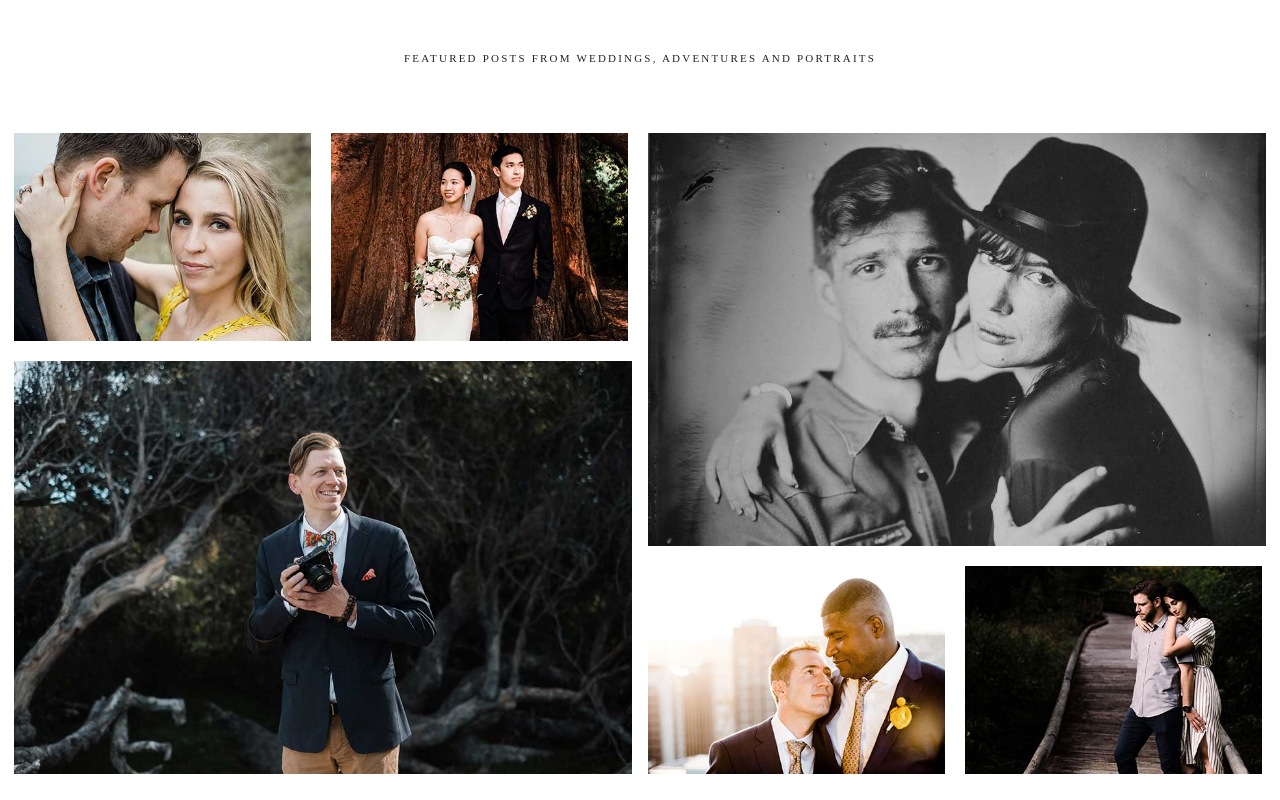
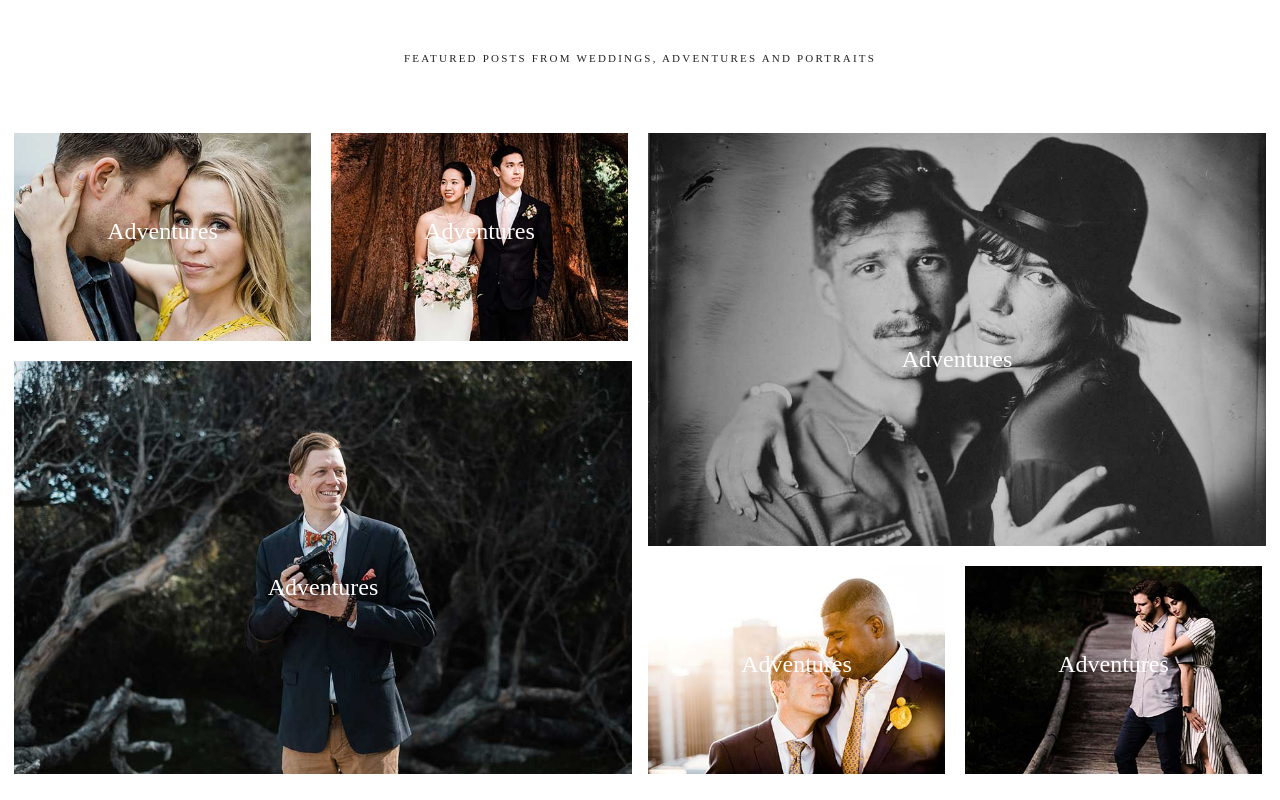
Before and after one commit to Fission-Fox/photographypage, a Next.js app: page / in a window 1280 px wide. Shown: the part 1040-1840 px from the top of the page. Built offline with nearby package versions, Linux system fonts and the light colour scheme.

Commit message:
fix: slider

```diff
--- a/src/component/herosection.tsx
+++ b/src/component/herosection.tsx
@@ -28,7 +28,7 @@ export default function Herosection() {
             style={{
               objectFit: "cover",
               height: "100vh",
-              position: "absolute",
+              width: "100%",
             }}
           />
         </div>
--- a/src/component/images.tsx
+++ b/src/component/images.tsx
@@ -23,58 +23,94 @@ export default function Images() {
       <div className="flex flex-wrap items-center justify-center gap-1 lg:gap-4 mt-16 px-2">
         <div className="w-[90%] sm:w-auto">
           <div className="flex gap-1 lg:gap-5 ">
-            <div className="w-[50%] md:w-[297px] h-[150px] md:h-[208px]">
+            <div className="w-[50%] md:w-[297px] group h-[150px] md:h-[208px] relative">
               <Image
                 src={adventure}
-                className="w-[100%] h-[100%] hover:scale-95 transition duration-700 cursor-pointer"
+                className="w-[100%] h-[100%] group-hover:scale-95 transition duration-700 cursor-pointer absolute"
                 style={{ objectFit: "cover" }}
                 alt=""
               />
+              <div
+                style={{ fontFamily: "Sorts Mill Goudy" }}
+                className="relative  flex justify-center group-hover:scale-95 transition duration-700 items-center text-white text-[24px] top-20"
+              >
+                Adventures
+              </div>
             </div>
-            <div className="w-[50%] md:w-[297px] h-[150px] md:h-[208px]">
+            <div className="w-[50%] sm:w-[297px] h-[150px] md:h-[208px] relative">
               <Image
                 src={sarahdan}
-                className="w-[100%] h-[100%] hover:scale-95 transition duration-700 cursor-pointer"
+                className="w-[100%] h-[100%] hover:scale-95 transition duration-700 cursor-pointer absolute"
                 style={{ objectFit: "cover" }}
                 alt=""
               />
+              <div
+                style={{ fontFamily: "Sorts Mill Goudy" }}
+                className="relative  flex justify-center group-hover:scale-95 transition duration-700 items-center text-white text-[24px] top-20"
+              >
+                Adventures
+              </div>
             </div>
           </div>
-          <div className="mt-1 lg:mt-5 w-[100%] md:w-[600px] lg:w-[618px] h-[200px] md:h-[413px]">
+          <div className="mt-1 lg:mt-5 w-[100%] sm:w-[600px] lg:w-[618px] h-[200px] md:h-[413px] relative">
             <Image
               src={photographer}
-              className="hover:scale-95 transition duration-700 cursor-pointer w-[100%] h-[100%]  object-cover"
+              className="hover:scale-95 transition duration-700 cursor-pointer w-[100%] h-[100%]  object-cover absolute"
               alt=""
               // style={{  objectFit: "cover" }}
             />
+            <div
+              style={{ fontFamily: "Sorts Mill Goudy" }}
+              className="relative  flex justify-center group-hover:scale-95 transition duration-700 items-center text-white text-[24px] top-20 md:top-52"
+            >
+              Adventures
+            </div>
           </div>
         </div>
 
         <div className="w-[90%] sm:w-auto ">
-          <div className=" w-[100%] md:w-[600px] lg:w-[618px] h-[200px] md:h-[413px]">
+          <div className=" w-[100%] sm:w-[600px] lg:w-[618px] h-[200px] md:h-[413px] relative">
             <Image
               src={tintypes}
-              className="hover:scale-95 transition duration-700 cursor-pointer w-[100%] h-[100%]  object-cover"
+              className="hover:scale-95 transition duration-700 cursor-pointer w-[100%] h-[100%]  object-cover absolute"
               // style={{  objectFit: "cover" }}
               alt=""
             />
+            <div
+              style={{ fontFamily: "Sorts Mill Goudy" }}
+              className="relative  flex justify-center group-hover:scale-95 transition duration-700 items-center text-white text-[24px] top-20 md:top-52"
+            >
+              Adventures
+            </div>
           </div>
           <div className="flex gap-1 lg:gap-5 mt-1 lg:mt-5">
-            <div className="w-[50%] md:w-[297px] h-[150px] md:h-[208px]">
+            <div className="w-[50%] md:w-[297px] h-[150px] md:h-[208px] relative">
               <Image
                 src={nathan}
-                className="w-[100%] h-[100%] hover:scale-95 transition duration-700 cursor-pointer"
+                className="w-[100%] h-[100%] hover:scale-95 transition duration-700 cursor-pointer absolute"
                 style={{ objectFit: "cover" }}
                 alt=""
               />
+              <div
+                style={{ fontFamily: "Sorts Mill Goudy" }}
+                className="relative  flex justify-center group-hover:scale-95 transition duration-700 items-center text-white text-[24px] top-20"
+              >
+                Adventures
+              </div>
             </div>
-            <div className="w-[50%] md:w-[297px] h-[150px] md:h-[208px]">
+            <div className="w-[50%] sm:w-[297px] h-[150px] md:h-[208px] relative">
               <Image
                 src={dansarah}
-                className="w-[100%] h-[100%] hover:scale-95 transition duration-700 cursor-pointer"
+                className="w-[100%] h-[100%] hover:scale-95 transition duration-700 cursor-pointer absolute"
                 style={{ objectFit: "cover" }}
                 alt=""
               />
+              <div
+                style={{ fontFamily: "Sorts Mill Goudy" }}
+                className="relative  flex justify-center group-hover:scale-95 transition duration-700 items-center text-white text-[24px] top-20"
+              >
+                Adventures
+              </div>
             </div>
           </div>
         </div>
--- a/src/components/Header/index.tsx
+++ b/src/components/Header/index.tsx
@@ -30,7 +30,7 @@ export default function Header() {
   }, [lastScroll, scrollingDown]);
 
   return (
-    <nav className="!hidden md:!flex fixed" style={{ zIndex: 5 }}>
+    <nav className="!hidden md:!flex fixed " style={{ zIndex: 5 }}>
       <div
         id="scroll-header"
         className={`flex items-center justify-center gap-10 xl:gap-20  py-7 w-full fixed transition-all duration-300 top-0
@@ -41,18 +41,18 @@ export default function Header() {
                 : "bg-transparent"
             }`}
       >
-        <h1 className="text-[#3c3c3c]   cursor-pointer">Home</h1>
-        <h1 className="text-[#3c3c3c]  cursor-pointer">Home</h1>
-        <h1 className="text-[#3c3c3c]  cursor-pointer">Home</h1>
-        <h1 className="text-[#3c3c3c]  cursor-pointer">Home</h1>
+        <h1 className="text-[#3c3c3c]   cursor-pointer ">Home</h1>
+        <h1 className="text-[#3c3c3c]  cursor-pointer hover:underline">Home</h1>
+        <h1 className="text-[#3c3c3c]  cursor-pointer hover:underline">Home</h1>
+        <h1 className="text-[#3c3c3c]  cursor-pointer hover:underline">Home</h1>
         <Image
           src={logo}
           className="w-[139px] h-[139px] object-cover "
           alt=""
         />
-        <h1 className="text-[#3c3c3c]  cursor-pointer">Home</h1>
-        <h1 className="text-[#3c3c3c]  cursor-pointer">Home</h1>
-        <h1 className="text-[#3c3c3c]  cursor-pointer">Home</h1>
+        <h1 className="text-[#3c3c3c]  cursor-pointer hover:underline">Home</h1>
+        <h1 className="text-[#3c3c3c]  cursor-pointer hover:underline">Home</h1>
+        <h1 className="text-[#3c3c3c]  cursor-pointer hover:underline">Home</h1>
       </div>
     </nav>
   );
```
Also changed, not shown: src/component/realword.tsx (+73 -14 lines), src/assets/Image/hero21.jpg (added), src/assets/Image/hero31.jpg (added).
